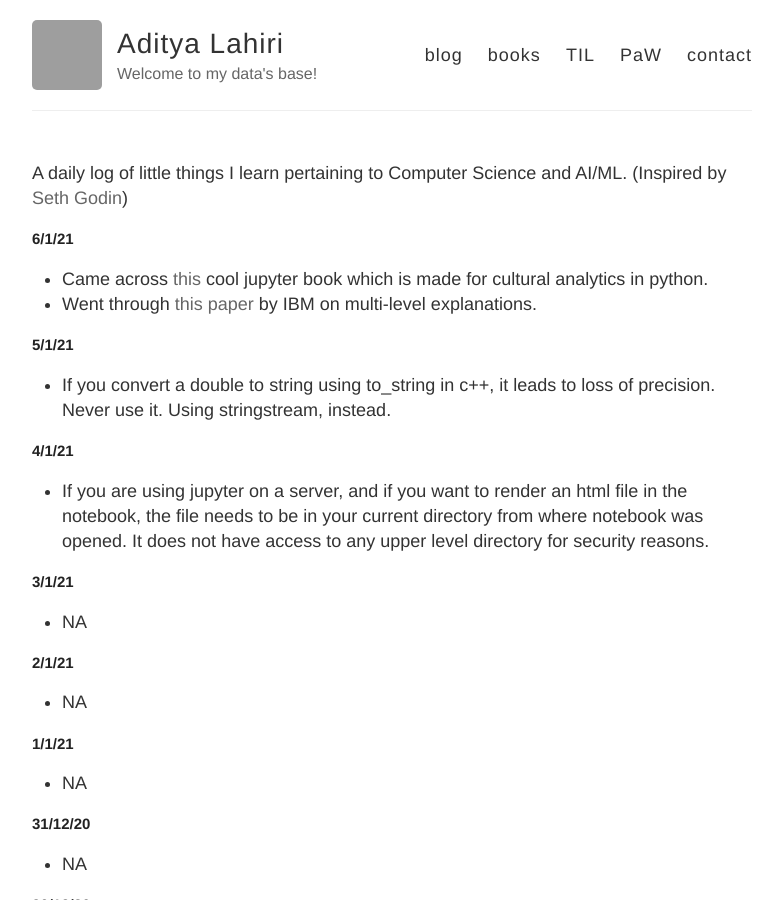
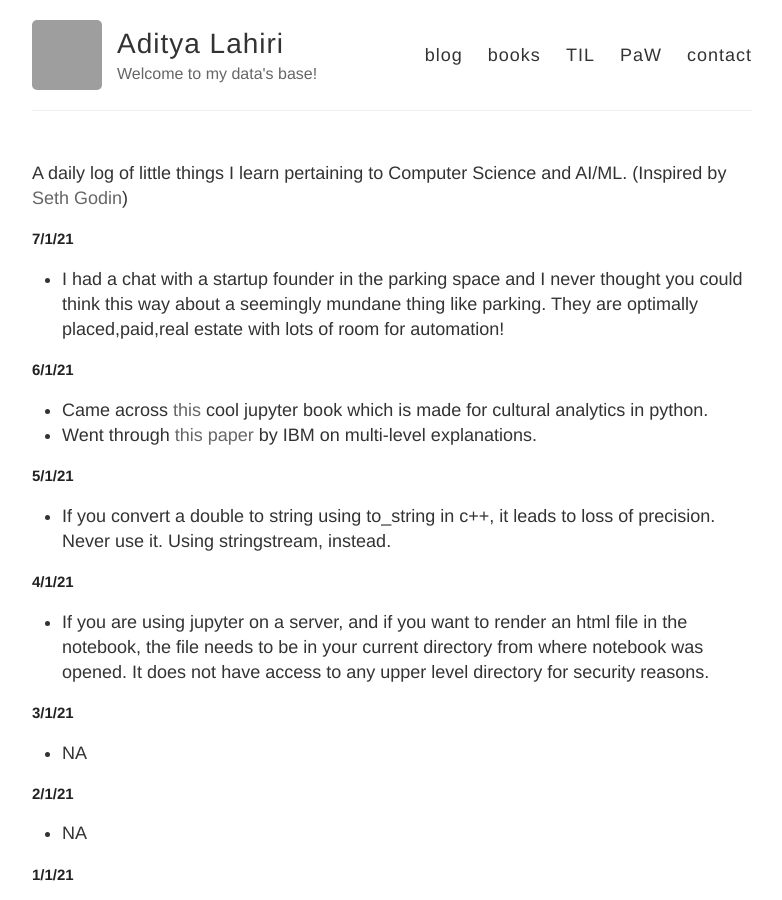
Before and after one commit to adityalahiri/adityalahiri.github.io, a Jekyll site: the page built from TIL.md, in a window 1280 px wide and 900 px high. Shown: the whole window, without its empty margins (248-1030 px from the left). Built offline with Jekyll 4.4.1, drawn with Linux system fonts in a browser that asks for light colours; our own code applies the rules of GitHub Pages for plain Markdown files; grey boxes are pictures that could not be loaded.

Commit message:
Update for 7/1

```diff
--- a/TIL.md
+++ b/TIL.md
@@ -1,5 +1,10 @@
 A daily log of little things I learn pertaining to Computer Science and AI/ML.
 (Inspired by [Seth Godin](https://seths.blog/))
+
+## 7/1/21
+
+* I had a chat with a startup founder in the parking space and I never thought you could think this way about a seemingly mundane thing like parking. They
+are optimally placed,paid,real estate with lots of room for automation!
 
 ## 6/1/21
 
```
